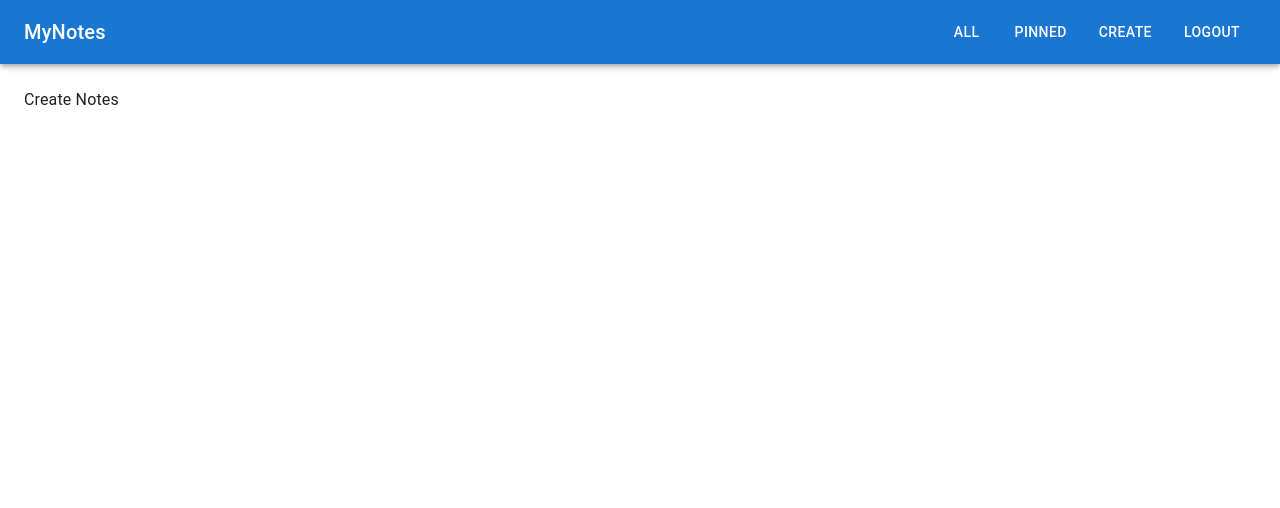
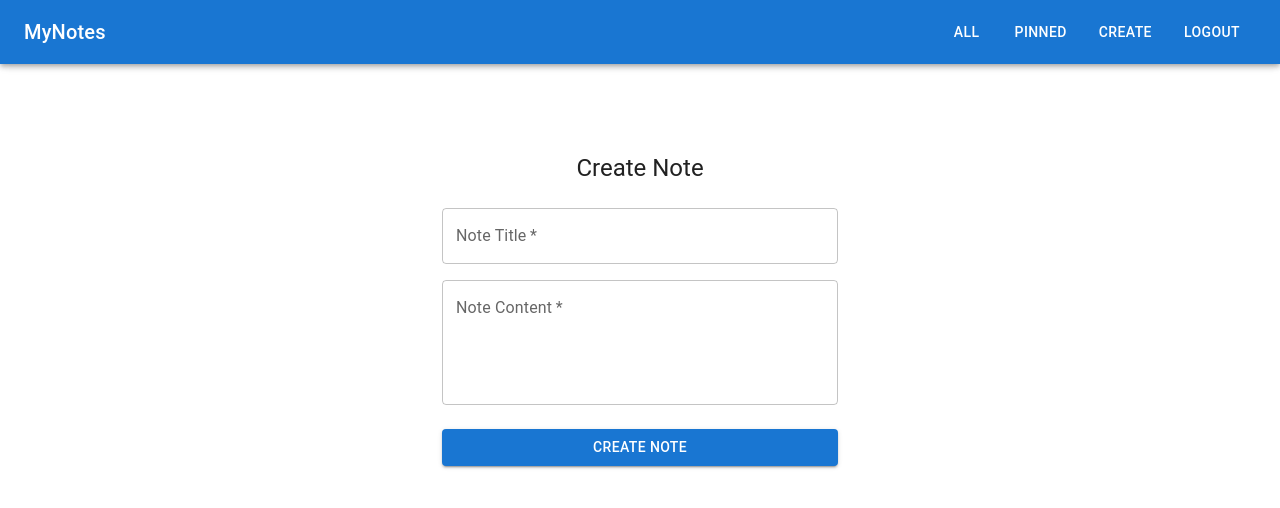
Before and after one commit to supersaint7780/notes-frontend, a React (Vite) app: page /main/create in a window 1280 px wide. Shown: the top 508 px of the page. Built offline with nearby package versions, Linux system fonts and the light colour scheme.

Commit message:
Add create note form

```diff
--- a/src/main.jsx
+++ b/src/main.jsx
@@ -14,6 +14,7 @@ import {
 import LoginPage from "./pages/LoginPage";
 import SignUpPage from "./pages/SignUpPage";
 import MainPage from "./pages/MainPage";
+import CreateNote from "./pages/CreateNote";
 
 
 const router = createBrowserRouter(
@@ -24,7 +25,7 @@ const router = createBrowserRouter(
     <Route path="/main" element={<MainPage />}>
       <Route path="" element={<div>All Notes</div>} />
       <Route path="pinned" element={<div>Pinned Notes</div>} />
-      <Route path="create" element={<div>Create Notes</div>} />
+      <Route path="create" element={<CreateNote />} />
     </Route>,
   ])
 );
--- /dev/null
+++ b/src/pages/CreateNote.jsx
@@ -0,0 +1,70 @@
+import * as React from "react";
+import Button from "@mui/material/Button";
+import CssBaseline from "@mui/material/CssBaseline";
+import TextField from "@mui/material/TextField";
+import Grid from "@mui/material/Grid";
+import Box from "@mui/material/Box";
+import Typography from "@mui/material/Typography";
+import Container from "@mui/material/Container";
+
+export default function CreateNote() {
+  const handleSubmit = (event) => {
+    event.preventDefault();
+    const data = new FormData(event.currentTarget);
+    console.log({
+      email: data.get("title"),
+      password: data.get("content"),
+    });
+  };
+
+  return (
+    <Container component="main" maxWidth="xs">
+      <CssBaseline />
+      <Box
+        sx={{
+          marginTop: 8,
+          display: "flex",
+          flexDirection: "column",
+          alignItems: "center",
+        }}
+      >
+        <Typography component="h1" variant="h5">
+          Create Note
+        </Typography>
+        <Box component="form" noValidate onSubmit={handleSubmit} sx={{ mt: 3 }}>
+          <Grid container spacing={2}>
+            <Grid item xs={12}>
+              <TextField
+                required
+                fullWidth
+                id="title"
+                label="Note Title"
+                name="title"
+              />
+            </Grid>
+            <Grid item xs={12}>
+              <TextField
+                required
+                multiline
+                fullWidth
+                id="content"
+                label="Note Content"
+                name="content"
+                minRows={4}
+                maxRows={12}
+              />
+            </Grid>
+          </Grid>
+          <Button
+            type="submit"
+            fullWidth
+            variant="contained"
+            sx={{ mt: 3, mb: 2 }}
+          >
+            Create Note
+          </Button>
+        </Box>
+      </Box>
+    </Container>
+  );
+}
--- a/src/pages/MainPage.jsx
+++ b/src/pages/MainPage.jsx
@@ -4,16 +4,19 @@ import Box from "@mui/material/Box";
 import CssBaseline from "@mui/material/CssBaseline";
 import Toolbar from "@mui/material/Toolbar";
 import NavBar from "../components/NavBar";
+import Container from "@mui/material/Container";
 
 export default function MainPage() {
   return (
     <Box sx={{ display: "flex" }}>
       <CssBaseline />
       <NavBar />
-      <Box component="main" sx={{ p: 3 }}>
+      <Container component="main" sx={{ p: 3 }}>
         <Toolbar />
-        <Outlet />
-      </Box>
+        <Container component="div">
+          <Outlet />
+        </Container>
+      </Container>
     </Box>
   );
 }
```
Also changed, not shown: src/components/NoteItem.jsx (added), src/components/NoteList.jsx (added), src/pages/AllNotes.jsx (added), src/pages/PinnedNote.jsx (added).
